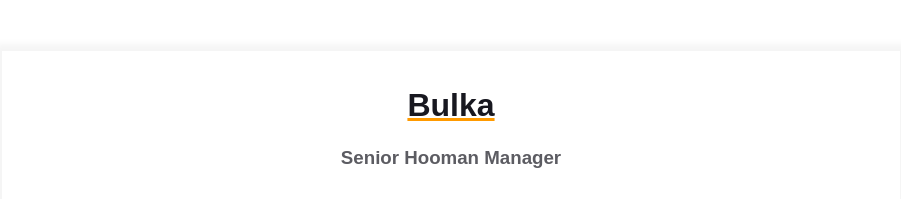
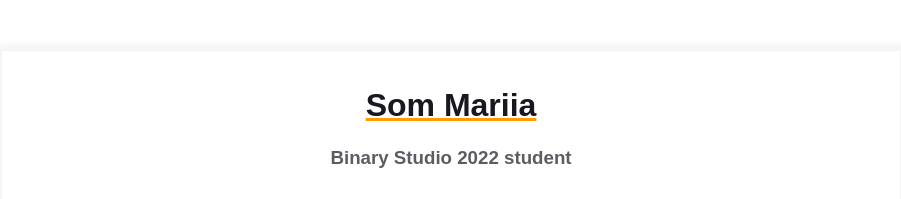
Before and after one commit to SomMariya/homepage, a plain HTML site: page index.html in a window 1280 px wide. Shown: the top 199 px of the page, without its empty margins (189-1090 px from the left). Drawn offline with Linux system fonts and the light colour scheme.

Commit message:
Updated avatar and name

```diff
--- a/index.html
+++ b/index.html
@@ -11,8 +11,8 @@
       <div class="resume">
         <div class="container">
           <div class="resume__block">
-            <h1 class="contact-info__header">Bulka</h1>
-            <h3 class="contact-info__sub-header">Senior Hooman Manager</h3>
+            <h1 class="contact-info__header">Som Mariia</h1>
+            <h3 class="contact-info__sub-header">Binary Studio 2022 student</h3>
 
             <div class="contact_info_container fh">
               <div class="contact-info__block">
```
Also changed, not shown: assets/avatar.png.
